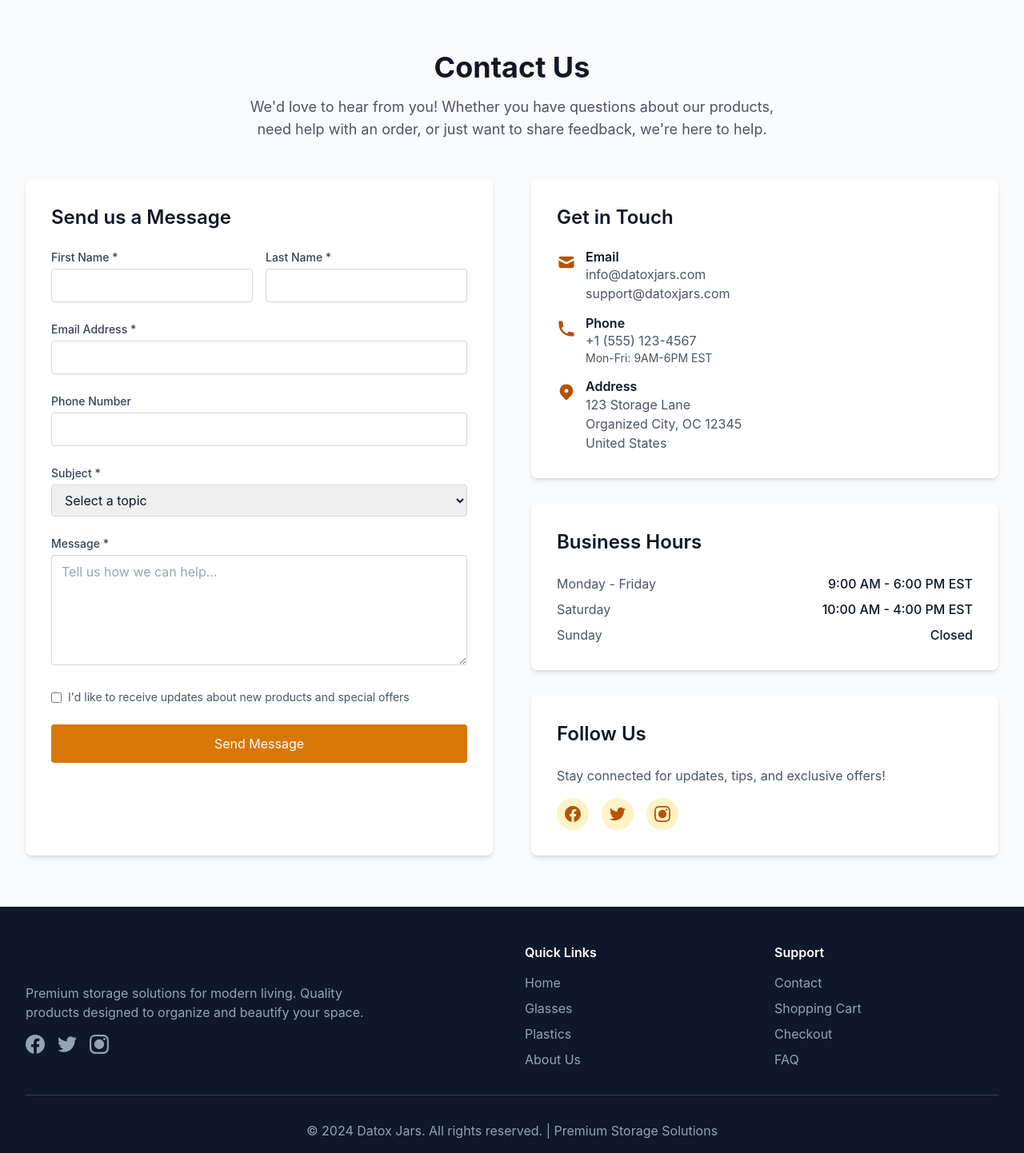
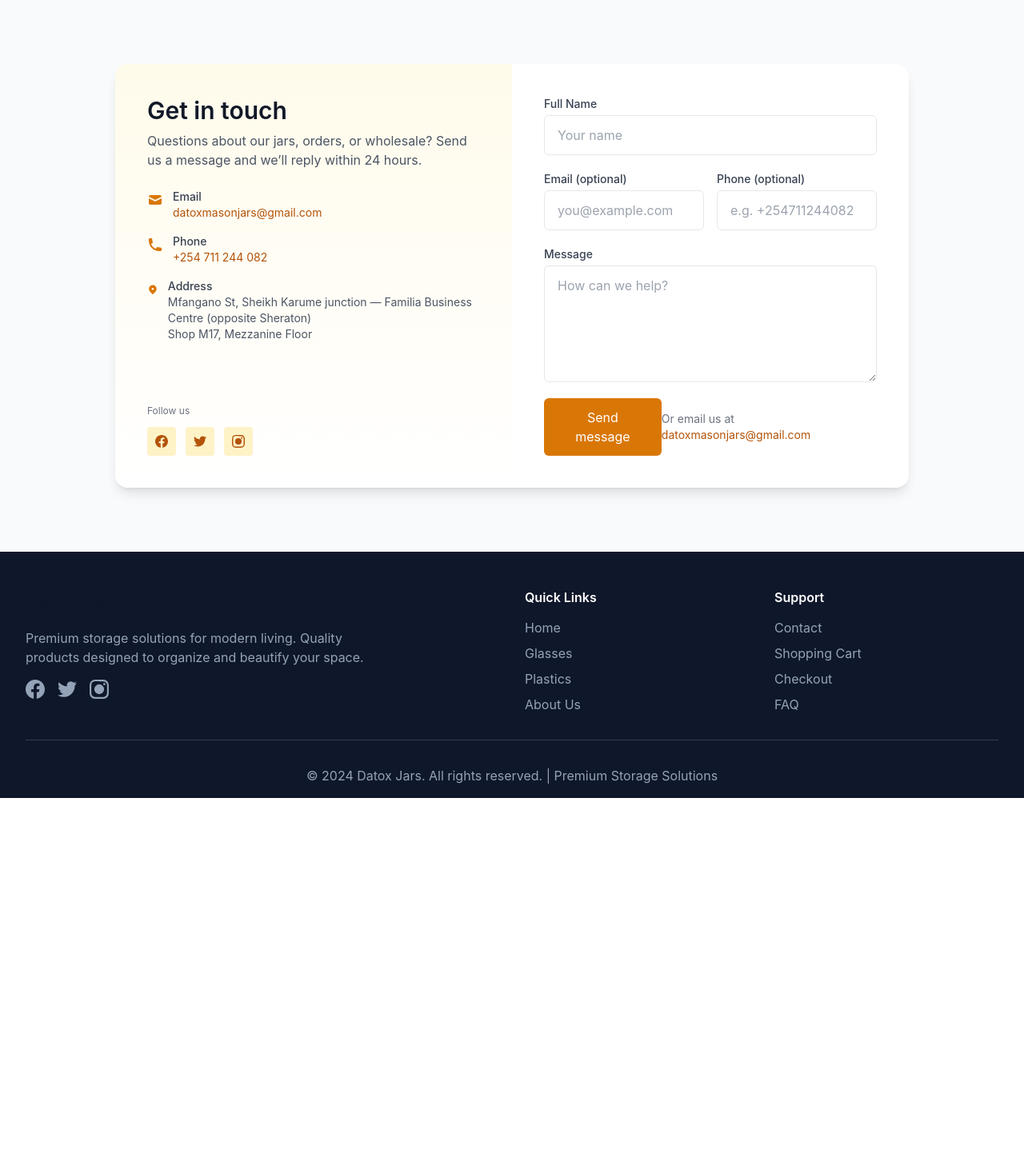
Before and after one commit to ceddyxan/datox, a Flask app: page /contact in a window 1280 px wide. Shown: the part 65-1507 px from the top of the page at 80% size. After the commit the page ends 1063 px from the top, so only its background shows below. Run offline with Flask 3, Linux system fonts and the light colour scheme; some libraries are stand-ins or nearby versions.

Commit message:
Fix: consolidate contact page template and update contact info

```diff
--- a/templates/contact.html
+++ b/templates/contact.html
@@ -1,168 +1,93 @@
 {% extends "base.html" %}
 
-{% block title %}Contact Us - Datox Jars{% endblock %}
+{% block title %}Contact - Datox Jars{% endblock %}
 
 {% block content %}
-<section class="py-16">
-    <div class="max-w-7xl mx-auto px-4 sm:px-6 lg:px-8">
-        <div class="text-center mb-12">
-            <h1 class="text-4xl font-bold text-gray-900 mb-4">Contact Us</h1>
-            <p class="text-lg text-gray-600 max-w-2xl mx-auto">
-                We'd love to hear from you! Whether you have questions about our products,
-                need help with an order, or just want to share feedback, we're here to help.
-            </p>
-        </div>
+<section class="min-h-[70vh] flex items-center py-20 bg-gray-50">
+    <div class="max-w-5xl mx-auto w-full px-4">
+        <div class="bg-white shadow-lg rounded-2xl overflow-hidden grid grid-cols-1 lg:grid-cols-2">
 
-        <div class="grid grid-cols-1 lg:grid-cols-2 gap-12">
-            <!-- Contact Form -->
-            <div class="bg-white rounded-lg shadow-md p-8">
-                <h2 class="text-2xl font-semibold text-gray-900 mb-6">Send us a Message</h2>
+            <!-- Left: Info -->
+            <div class="p-10 bg-gradient-to-b from-amber-50 to-white flex flex-col justify-between">
+                <div>
+                    <h2 class="text-3xl font-semibold text-gray-900 mb-2">Get in touch</h2>
+                    <p class="text-gray-600 mb-6">Questions about our jars, orders, or wholesale? Send us a message and we’ll reply within 24 hours.</p>
 
-                <form id="contact-form" class="space-y-6">
-                    <div class="grid grid-cols-1 md:grid-cols-2 gap-4">
-                        <div>
-                            <label for="contact-first-name" class="block text-sm font-medium text-gray-700 mb-1">First Name *</label>
-                            <input type="text" id="contact-first-name" name="first_name" required autocomplete="given-name" class="w-full px-3 py-2 border border-gray-300 rounded focus:outline-none focus:border-amber-500">
-                        </div>
-                        <div>
-                            <label for="contact-last-name" class="block text-sm font-medium text-gray-700 mb-1">Last Name *</label>
-                            <input type="text" id="contact-last-name" name="last_name" required autocomplete="family-name" class="w-full px-3 py-2 border border-gray-300 rounded focus:outline-none focus:border-amber-500">
-                        </div>
-                    </div>
-
-                    <div>
-                        <label for="contact-email" class="block text-sm font-medium text-gray-700 mb-1">Email Address *</label>
-                        <input type="email" id="contact-email" name="email" required autocomplete="email" class="w-full px-3 py-2 border border-gray-300 rounded focus:outline-none focus:border-amber-500">
-                    </div>
-
-                    <div>
-                        <label for="contact-phone" class="block text-sm font-medium text-gray-700 mb-1">Phone Number</label>
-                        <input type="tel" id="contact-phone" name="phone" autocomplete="tel" class="w-full px-3 py-2 border border-gray-300 rounded focus:outline-none focus:border-amber-500">
-                    </div>
-
-                    <div>
-                        <label for="contact-subject" class="block text-sm font-medium text-gray-700 mb-1">Subject *</label>
-                        <select id="contact-subject" name="subject" required autocomplete="off" class="w-full px-3 py-2 border border-gray-300 rounded focus:outline-none focus:border-amber-500">
-                            <option value="">Select a topic</option>
-                            <option value="product-question">Product Question</option>
-                            <option value="order-support">Order Support</option>
-                            <option value="shipping">Shipping Inquiry</option>
-                            <option value="return">Return/Exchange</option>
-                            <option value="partnership">Partnership Opportunity</option>
-                            <option value="feedback">General Feedback</option>
-                            <option value="other">Other</option>
-                        </select>
-                    </div>
-
-                    <div>
-                        <label for="contact-message" class="block text-sm font-medium text-gray-700 mb-1">Message *</label>
-                        <textarea id="contact-message" name="message" rows="5" required autocomplete="off" class="w-full px-3 py-2 border border-gray-300 rounded focus:outline-none focus:border-amber-500" placeholder="Tell us how we can help..."></textarea>
-                    </div>
-
-                    <div class="flex items-center">
-                        <input type="checkbox" id="newsletter" name="newsletter" class="mr-2">
-                        <label for="newsletter" class="text-sm text-gray-600">
-                            I'd like to receive updates about new products and special offers
-                        </label>
-                    </div>
-
-                    <button type="submit" class="w-full bg-amber-600 text-white py-3 px-4 rounded hover:bg-amber-700 transition">
-                        Send Message
-                    </button>
-                </form>
-            </div>
-
-            <!-- Contact Information -->
-            <div class="space-y-8">
-                <!-- Contact Details -->
-                <div class="bg-white rounded-lg shadow-md p-8">
-                    <h2 class="text-2xl font-semibold text-gray-900 mb-6">Get in Touch</h2>
-
-                    <div class="space-y-4">
-                        <div class="flex items-start">
-                            <svg class="w-6 h-6 text-amber-700 mr-3 mt-1" fill="currentColor" viewBox="0 0 20 20">
-                                <path d="M2.003 5.884L10 9.882l7.997-3.998A2 2 0 0016 4H4a2 2 0 00-1.997 1.884z"/>
-                                <path d="M18 8.118l-8 4-8-4V14a2 2 0 002 2h12a2 2 0 002-2V8.118z"/>
-                            </svg>
+                    <div class="space-y-4 text-sm text-gray-700">
+                        <div class="flex items-start gap-3">
+                            <svg class="w-5 h-5 text-amber-600 mt-1" fill="currentColor" viewBox="0 0 20 20"><path d="M2.003 5.884L10 9.882l7.997-3.998A2 2 0 0016 4H4a2 2 0 00-1.997 1.884z"/><path d="M18 8.118l-8 4-8-4V14a2 2 0 002 2h12a2 2 0 002-2V8.118z"/></svg>
                             <div>
-                                <h3 class="font-semibold text-gray-900">Email</h3>
-                                <p class="text-gray-600">info@datoxjars.com</p>
-                                <p class="text-gray-600">support@datoxjars.com</p>
+                                <div class="font-medium">Email</div>
+                                <a href="mailto:datoxmasonjars@gmail.com" class="text-amber-700 hover:underline">datoxmasonjars@gmail.com</a>
                             </div>
                         </div>
 
-                        <div class="flex items-start">
-                            <svg class="w-6 h-6 text-amber-700 mr-3 mt-1" fill="currentColor" viewBox="0 0 20 20">
-                                <path d="M2 3a1 1 0 011-1h2.153a1 1 0 01.986.836l.74 4.435a1 1 0 01-.54 1.06l-1.548.773a11.037 11.037 0 006.105 6.105l.774-1.548a1 1 0 011.059-.54l4.435.74a1 1 0 01.836.986V17a1 1 0 01-1 1h-2C7.82 18 2 12.18 2 5V3z"/>
-                            </svg>
+                        <div class="flex items-start gap-3">
+                            <svg class="w-5 h-5 text-amber-600 mt-1" fill="currentColor" viewBox="0 0 20 20"><path d="M2 3a1 1 0 011-1h2.153a1 1 0 01.986.836l.74 4.435a1 1 0 01-.54 1.06l-1.548.773a11.037 11.037 0 006.105 6.105l.774-1.548a1 1 0 011.059-.54l4.435.74a1 1 0 01.836.986V17a1 1 0 01-1 1h-2C7.82 18 2 12.18 2 5V3z"/></svg>
                             <div>
-                                <h3 class="font-semibold text-gray-900">Phone</h3>
-                                <p class="text-gray-600">+1 (555) 123-4567</p>
-                                <p class="text-gray-600 text-sm">Mon-Fri: 9AM-6PM EST</p>
+                                <div class="font-medium">Phone</div>
+                                <a href="tel:+254711244082" class="text-amber-700 hover:underline">+254 711 244 082</a>
                             </div>
                         </div>
 
-                        <div class="flex items-start">
-                            <svg class="w-6 h-6 text-amber-700 mr-3 mt-1" fill="currentColor" viewBox="0 0 20 20">
-                                <path fill-rule="evenodd" d="M5.05 4.05a7 7 0 119.9 9.9L10 18.9l-4.95-4.95a7 7 0 010-9.9zM10 11a2 2 0 100-4 2 2 0 000 4z" clip-rule="evenodd"/>
-                            </svg>
+                        <div class="flex items-start gap-3">
+                            <svg class="w-5 h-5 text-amber-600 mt-1" fill="currentColor" viewBox="0 0 20 20"><path fill-rule="evenodd" d="M5.05 4.05a7 7 0 119.9 9.9L10 18.9l-4.95-4.95a7 7 0 010-9.9zM10 11a2 2 0 100-4 2 2 0 000 4z" clip-rule="evenodd"/></svg>
                             <div>
-                                <h3 class="font-semibold text-gray-900">Address</h3>
-                                <p class="text-gray-600">123 Storage Lane</p>
-                                <p class="text-gray-600">Organized City, OC 12345</p>
-                                <p class="text-gray-600">United States</p>
+                                <div class="font-medium">Address</div>
+                                <div class="text-gray-600">Mfangano St, Sheikh Karume junction — Familia Business Centre (opposite Sheraton)</div>
+                                <div class="text-gray-600">Shop M17, Mezzanine Floor</div>
                             </div>
                         </div>
                     </div>
                 </div>
 
-                <!-- Business Hours -->
-                <div class="bg-white rounded-lg shadow-md p-8">
-                    <h2 class="text-2xl font-semibold text-gray-900 mb-6">Business Hours</h2>
-
-                    <div class="space-y-2">
-                        <div class="flex justify-between">
-                            <span class="text-gray-600">Monday - Friday</span>
-                            <span class="font-medium">9:00 AM - 6:00 PM EST</span>
-                        </div>
-                        <div class="flex justify-between">
-                            <span class="text-gray-600">Saturday</span>
-                            <span class="font-medium">10:00 AM - 4:00 PM EST</span>
-                        </div>
-                        <div class="flex justify-between">
-                            <span class="text-gray-600">Sunday</span>
-                            <span class="font-medium">Closed</span>
-                        </div>
-                    </div>
-                </div>
-
-                <!-- Social Media -->
-                <div class="bg-white rounded-lg shadow-md p-8">
-                    <h2 class="text-2xl font-semibold text-gray-900 mb-6">Follow Us</h2>
-
-                    <p class="text-gray-600 mb-4">
-                        Stay connected for updates, tips, and exclusive offers!
-                    </p>
-
-                    <div class="flex space-x-4">
-                        <a href="#" class="w-10 h-10 bg-amber-100 rounded-full flex items-center justify-center hover:bg-amber-200 transition">
-                            <svg class="w-5 h-5 text-amber-700" fill="currentColor" viewBox="0 0 24 24">
-                                <path d="M24 12.073c0-6.627-5.373-12-12-12s-12 5.373-12 12c0 5.99 4.388 10.954 10.125 11.854v-8.385H7.078v-3.47h3.047V9.43c0-3.007 1.792-4.669 4.533-4.669 1.312 0 2.686.235 2.686.235v2.953H15.83c-1.491 0-1.956.925-1.956 1.874v2.25h3.328l-.532 3.47h-2.796v8.385C19.612 23.027 24 18.062 24 12.073z"/>
-                            </svg>
+                <div class="pt-6">
+                    <div class="text-xs text-gray-500">Follow us</div>
+                    <div class="flex gap-3 mt-3">
+                        <a href="mailto:datoxmasonjars@gmail.com" class="inline-flex items-center justify-center w-9 h-9 rounded bg-amber-100 text-amber-700" title="Facebook">
+                            <svg class="w-4 h-4" fill="currentColor" viewBox="0 0 24 24"><path d="M24 12.073c0-6.627-5.373-12-12-12s-12 5.373-12 12c0 5.99 4.388 10.954 10.125 11.854v-8.385H7.078v-3.47h3.047V9.43c0-3.007 1.792-4.669 4.533-4.669 1.312 0 2.686.235 2.686.235v2.953H15.83c-1.491 0-1.956.925-1.956 1.874v2.25h3.328l-.532 3.47h-2.796v8.385C19.612 23.027 24 18.062 24 12.073z"/></svg>
                         </a>
-                        <a href="#" class="w-10 h-10 bg-amber-100 rounded-full flex items-center justify-center hover:bg-amber-200 transition">
-                            <svg class="w-5 h-5 text-amber-700" fill="currentColor" viewBox="0 0 24 24">
-                                <path d="M23.953 4.57a10 10 0 01-2.825.775 4.958 4.958 0 002.163-2.723c-.951.555-2.005.959-3.127 1.184a4.92 4.92 0 00-8.384 4.482C7.69 8.095 4.067 6.13 1.64 3.162a4.822 4.822 0 00-.666 2.475c0 1.71.87 3.213 2.188 4.096a4.904 4.904 0 01-2.228-.616v.06a4.923 4.923 0 003.946 4.827 4.996 4.996 0 01-2.212.085 4.936 4.936 0 004.604 3.417 9.867 9.867 0 01-6.102 2.105c-.39 0-.779-.023-1.17-.067a13.995 13.995 0 007.557 2.209c9.053 0 13.998-7.496 13.998-13.985 0-.21 0-.42-.015-.63A9.935 9.935 0 0024 4.59z"/>
-                            </svg>
+                        <a href="mailto:datoxmasonjars@gmail.com" class="inline-flex items-center justify-center w-9 h-9 rounded bg-amber-100 text-amber-700" title="TikTok">
+                            <svg class="w-4 h-4" fill="currentColor" viewBox="0 0 24 24"><path d="M23.953 4.57a10 10 0 01-2.825.775 4.958 4.958 0 002.163-2.723c-.951.555-2.005.959-3.127 1.184a4.92 4.92 0 00-8.384 4.482C7.69 8.095 4.067 6.13 1.64 3.162a4.822 4.822 0 00-.666 2.475c0 1.71.87 3.213 2.188 4.096a4.904 4.904 0 01-2.228-.616v.06a4.923 4.923 0 003.946 4.827 4.996 4.996 0 01-2.212.085 4.936 4.936 0 004.604 3.417 9.867 9.867 0 01-6.102 2.105c-.39 0-.779-.023-1.17-.067a13.995 13.995 0 007.557 2.209c9.053 0 13.998-7.496 13.998-13.985 0-.21 0-.42-.015-.63A9.935 9.935 0 0024 4.59z"/></svg>
                         </a>
-                        <a href="#" class="w-10 h-10 bg-amber-100 rounded-full flex items-center justify-center hover:bg-amber-200 transition">
-                            <svg class="w-5 h-5 text-amber-700" fill="currentColor" viewBox="0 0 24 24">
-                                <path d="M12 2.163c3.204 0 3.584.012 4.85.07 3.252.148 4.771 1.691 4.919 4.919.058 1.265.069 1.645.069 4.849 0 3.205-.012 3.584-.069 4.849-.149 3.225-1.664 4.771-4.919 4.919-1.266.058-1.644.07-4.85.07-3.204 0-3.584-.012-4.849-.07-3.26-.149-4.771-1.699-4.919-4.92-.058-1.265-.073-1.689-.073-4.948 0-3.259.014-3.668.072-4.948.149-3.227 1.664-4.771 4.919-4.919 1.266-.057 1.645-.069 4.849-.069zm0-2.163c-3.259 0-3.667.014-4.947.072-4.358.2-6.78 2.618-6.98 6.98-.059 1.281-.073 1.689-.073 4.948 0 3.259.014 3.668.072 4.948.2 4.358 2.618 6.78 6.98 6.98 1.281.058 1.689.072 4.948.072 3.259 0 3.668-.014 4.948-.072 4.354-.2 6.782-2.618 6.979-6.98.059-1.28.073-1.689.073-4.948 0-3.259-.014-3.667-.072-4.947-.196-4.354-2.617-6.78-6.979-6.98-1.281-.059-1.69-.073-4.949-.073zM5.838 12a6.162 6.162 0 1112.324 0 6.162 6.162 0 01-12.324 0zM12 16a4 4 0 110-8 4 4 0 010 8zm4.965-10.405a1.44 1.44 0 112.881.001 1.44 1.44 0 01-2.881-.001z"/>
-                            </svg>
+                        <a href="mailto:datoxmasonjars@gmail.com" class="inline-flex items-center justify-center w-9 h-9 rounded bg-amber-100 text-amber-700" title="Instagram">
+                            <svg class="w-4 h-4" fill="currentColor" viewBox="0 0 24 24"><path d="M12 2.163c3.204 0 3.584.012 4.85.07 3.252.148 4.771 1.691 4.919 4.919.058 1.265.069 1.645.069 4.849 0 3.205-.012 3.584-.069 4.849-.149 3.225-1.664 4.771-4.919 4.919-1.266.058-1.644.07-4.85.07-3.204 0-3.584-.012-4.849-.07-3.26-.149-4.771-1.699-4.919-4.92-.058-1.265-.073-1.689-.073-4.948 0-3.259.014-3.668.072-4.948.149-3.227 1.664-4.771 4.919-4.919 1.266-.057 1.645-.069 4.849-.069zm0-2.163c-3.259 0-3.667.014-4.947.072-4.358.2-6.78 2.618-6.98 6.98-.059 1.281-.073 1.689-.073 4.948 0 3.259.014 3.668.072 4.948.2 4.358 2.618 6.78 6.98 6.98 1.281.058 1.689.072 4.948.072 3.259 0 3.668-.014 4.948-.072 4.354-.2 6.782-2.618 6.979-6.98.059-1.28.073-1.689.073-4.948 0-3.259-.014-3.667-.072-4.947-.196-4.354-2.617-6.78-6.979-6.98-1.281-.059-1.69-.073-4.949-.073zM5.838 12a6.162 6.162 0 1112.324 0 6.162 6.162 0 01-12.324 0zM12 16a4 4 0 110-8 4 4 0 010 8zm4.965-10.405a1.44 1.44 0 112.881.001 1.44 1.44 0 01-2.881-.001z"/></svg>
                         </a>
                     </div>
                 </div>
             </div>
+
+            <!-- Right: Form -->
+            <div class="p-10">
+                <form id="contact-form" class="space-y-5">
+                    <div>
+                        <label for="full_name" class="block text-sm font-medium text-gray-700">Full Name</label>
+                        <input id="full_name" name="full_name" type="text" placeholder="Your name" required class="mt-1 block w-full rounded-md border border-gray-200 px-4 py-3 focus:outline-none focus:ring-2 focus:ring-amber-300">
+                    </div>
+
+                    <div class="grid grid-cols-1 md:grid-cols-2 gap-4">
+                        <div>
+                            <label for="email" class="block text-sm font-medium text-gray-700">Email (optional)</label>
+                            <input id="email" name="email" type="email" placeholder="you@example.com" class="mt-1 block w-full rounded-md border border-gray-200 px-4 py-3 focus:outline-none focus:ring-2 focus:ring-amber-300">
+                        </div>
+                        <div>
+                            <label for="phone" class="block text-sm font-medium text-gray-700">Phone (optional)</label>
+                            <input id="phone" name="phone" type="tel" placeholder="e.g. +254711244082" class="mt-1 block w-full rounded-md border border-gray-200 px-4 py-3 focus:outline-none focus:ring-2 focus:ring-amber-300">
+                        </div>
+                    </div>
+
+                    <div>
+                        <label for="message" class="block text-sm font-medium text-gray-700">Message</label>
+                        <textarea id="message" name="message" rows="5" required placeholder="How can we help?" class="mt-1 block w-full rounded-md border border-gray-200 px-4 py-3 focus:outline-none focus:ring-2 focus:ring-amber-300"></textarea>
+                    </div>
+
+                    <div class="flex items-center justify-between">
+                        <button type="submit" class="inline-flex items-center gap-2 bg-amber-600 text-white px-5 py-3 rounded-md hover:bg-amber-700 transition">Send message</button>
+                        <div class="text-sm text-gray-500">Or email us at <a href="mailto:datoxmasonjars@gmail.com" class="text-amber-700 hover:underline">datoxmasonjars@gmail.com</a></div>
+                    </div>
+                </form>
+            </div>
+
         </div>
     </div>
 </section>
@@ -172,11 +97,8 @@
 <script>
 document.getElementById('contact-form').addEventListener('submit', function(e) {
     e.preventDefault();
-
-    // Here you would normally send the form data to your backend
-    // For this demo, we'll just show a success message
-
-    alert('Thank you for your message! We\'ll get back to you within 24 hours.');
+    // For now keep the simple demo behavior: show confirmation and reset
+    alert('Thanks — your message has been sent. We will reply within 24 hours.');
     this.reset();
 });
 </script>
```
Also changed, not shown: templates/components/footer.html (+9 -6 lines).
